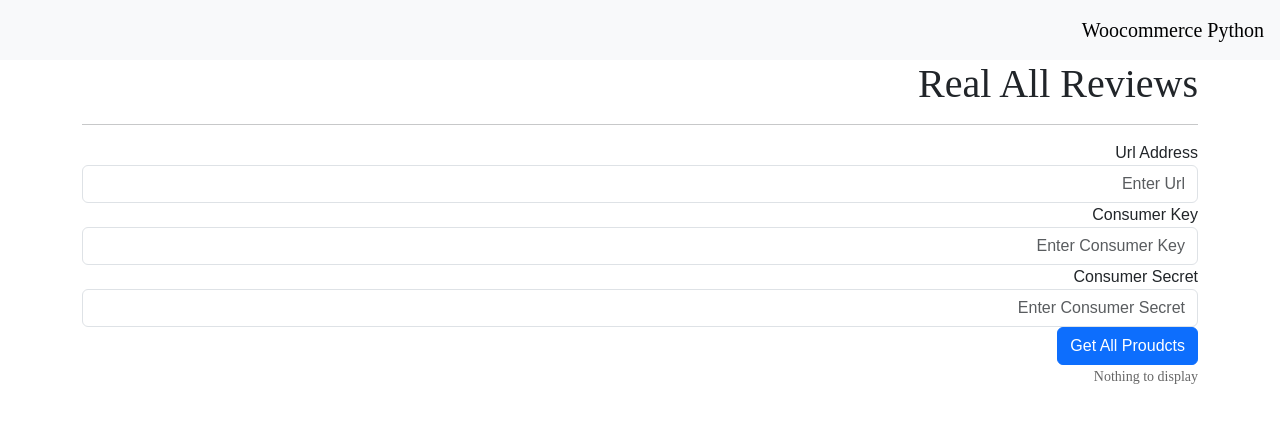
After one commit to AIAML/DjangoWoocommerce, a Django app: page /ReadAllReview/ in a window 1280 px wide. The commit adds this page. Shown: the top 423 px of the page. Run offline with Django 3.2, Linux system fonts and the light colour scheme; some libraries are stand-ins or nearby versions.

Commit message:
Django Woocommerce

```diff
--- a/DjangoWoocommerce/urls.py
+++ b/DjangoWoocommerce/urls.py
@@ -15,7 +15,8 @@ Including another URLconf
 """
 from django.contrib import admin
 from django.urls import path
-from main.views import LinkActionView,ReadAllProductsView,ReadAllProductsAttributesView,ReadAllCategoriesView,ReadAllTagsView
+from main.views import LinkActionView,ReadAllProductsView,ReadAllProductsAttributesView,ReadAllCategoriesView,ReadAllTagsView,ReadAllReviewView\
+    ,RetrieveSalesReportView
 from django.conf.urls import url
 
 urlpatterns = [
@@ -26,11 +27,17 @@ urlpatterns = [
     path('ReadAllCategories/', ReadAllCategoriesView.as_view(),name='ReadAllCategories'),
     path('ReadAllCategories/', ReadAllCategoriesView.as_view(),name='ReadAllCategories'),
     path('ReadAllTags/', ReadAllTagsView.as_view(),name='ReadAllTags'),
+    path('ReadAllReview/', ReadAllReviewView.as_view(),name='ReadAllReview'),
+    path('RetrieveSalesReport/', RetrieveSalesReportView.as_view(),name='RetrieveSalesReport'),
+
+
 
     url(r'^Home/$', LinkActionView.as_view(), name='home'),
     url(r'^ReadAllProducts/$', ReadAllProductsView.as_view(), name='ReadAllProducts'),
     url(r'^ReadAllProductsAttributes/$', ReadAllProductsAttributesView.as_view(), name='ReadAllProductsAttributes'),
     url(r'^ReadAllCategories/$', ReadAllCategoriesView.as_view(), name='ReadAllCategories'),
     url(r'^ReadAllTags/$', ReadAllTagsView.as_view(), name='ReadAllTags'),
+    url(r'^ReadAllReview/$', ReadAllReviewView.as_view(), name='ReadAllReview'),
+    url(r'^RetrieveSalesReport/$', RetrieveSalesReportView.as_view(), name='RetrieveSalesReport'),
 
 ]
--- a/main/templates/LinkActions_page.html
+++ b/main/templates/LinkActions_page.html
@@ -16,6 +16,12 @@
             <div class="form-group">
               <a href="/ReadAllTags/" type="submit" class="btn btn-primary" > Read All Products Tags </a>
           </div>
+          <div class="form-group">
+              <a href="/ReadAllReview/" type="submit" class="btn btn-primary" > Read All Reviews </a>
+          </div>
+          <div class="form-group">
+              <a href="/RetrieveSalesReport/" type="submit" class="btn btn-primary" > Retrieve Sales Report </a>
+          </div>
         </form>
         <div class="row">
             <p>
--- /dev/null
+++ b/main/templates/ReadAllReview_page.html
@@ -0,0 +1,32 @@
+{% extends 'base.html' %}
+{% load static %}
+{% block content %}
+    <div class="container">
+        <form method="post"> {% csrf_token %}
+            <div class="form-group">
+            <H1>Real All Reviews</H1>
+            <hr/>
+          </div>
+          <div class="form-group">
+            <label>Url Address</label>
+            <input type="url" class="form-control" id="urltext" name="urltext" aria-describedby="eurltextHelp" placeholder="Enter Url">
+          </div>
+          <div class="form-group">
+            <label>Consumer Key</label>
+            <input type="text" class="form-control" id="Consumer_Key" name="Consumer_Key" aria-describedby="urltagHelp" placeholder="Enter Consumer Key">
+          </div>
+          <div class="form-group">
+            <label>Consumer Secret</label>
+            <input type="text" class="form-control" id="Consumer_Secret" name="Consumer_Secret" aria-describedby="urltagHelp" placeholder="Enter Consumer Secret">
+          </div>
+
+          <input type="submit" class="btn btn-primary" value="Get All Proudcts" >
+        </form>
+        <div class="row">
+            <p>
+                {{ urltag }}
+            </p>
+        </div>
+    </div>
+
+{% endblock %}
--- a/main/views.py
+++ b/main/views.py
@@ -114,3 +114,55 @@ class ReadAllTagsView(View):
         )
         context['urltag'] = wcapi.get("products/tags").json()
         return render(request, self.template_name, context)
+
+class ReadAllReviewView(View):
+    template_name = "ReadAllReview_page.html"
+
+    def get(self, request, *args, **kwargs):
+        context = {}
+        context['urltag'] = 'Nothing to display'
+        return render(request, self.template_name, context)
+
+    def post(self, request, *args, **kwargs):
+        context = {}
+        if request.method == 'POST':
+            passed_data = request.POST
+            urltext = request.POST.get('urltext')
+            Consumer_Key = request.POST['Consumer_Key']
+            Consumer_Secret = request.POST['Consumer_Secret']
+        url = urltext
+
+        wcapi = API(
+            url=urltext,
+            consumer_key=Consumer_Key,
+            consumer_secret=Consumer_Secret,
+            timeout=50
+        )
+        context['urltag'] = wcapi.get("products/tags").json()
+        return render(request, self.template_name, context)
+
+class RetrieveSalesReportView(View):
+    template_name = "RetrieveSalesReport_page.html"
+
+    def get(self, request, *args, **kwargs):
+        context = {}
+        context['urltag'] = 'Nothing to display'
+        return render(request, self.template_name, context)
+
+    def post(self, request, *args, **kwargs):
+        context = {}
+        if request.method == 'POST':
+            passed_data = request.POST
+            urltext = request.POST.get('urltext')
+            Consumer_Key = request.POST['Consumer_Key']
+            Consumer_Secret = request.POST['Consumer_Secret']
+        url = urltext
+
+        wcapi = API(
+            url=urltext,
+            consumer_key=Consumer_Key,
+            consumer_secret=Consumer_Secret,
+            timeout=50
+        )
+        context['urltag'] = wcapi.get("products/tags").json()
+        return render(request, self.template_name, context)
```
Also changed, not shown: main/templates/RetrieveSalesReport_page.html (added, +31 -0 lines).
